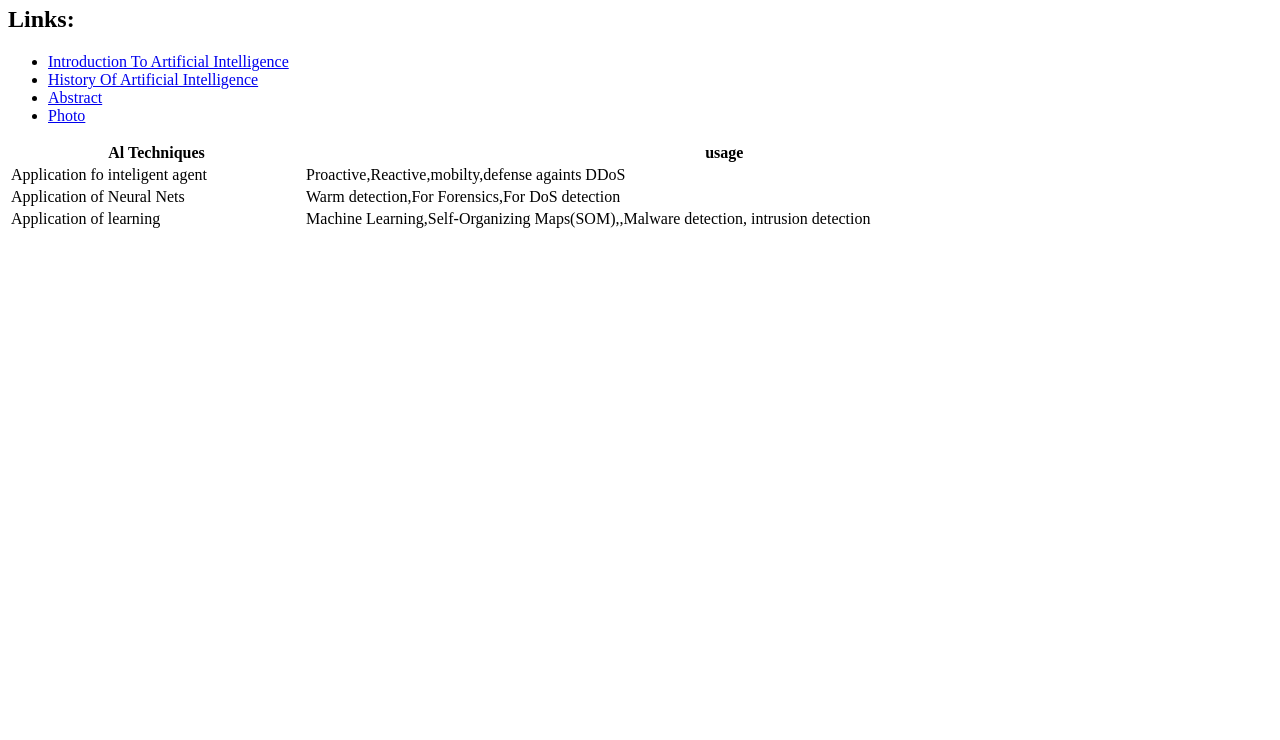
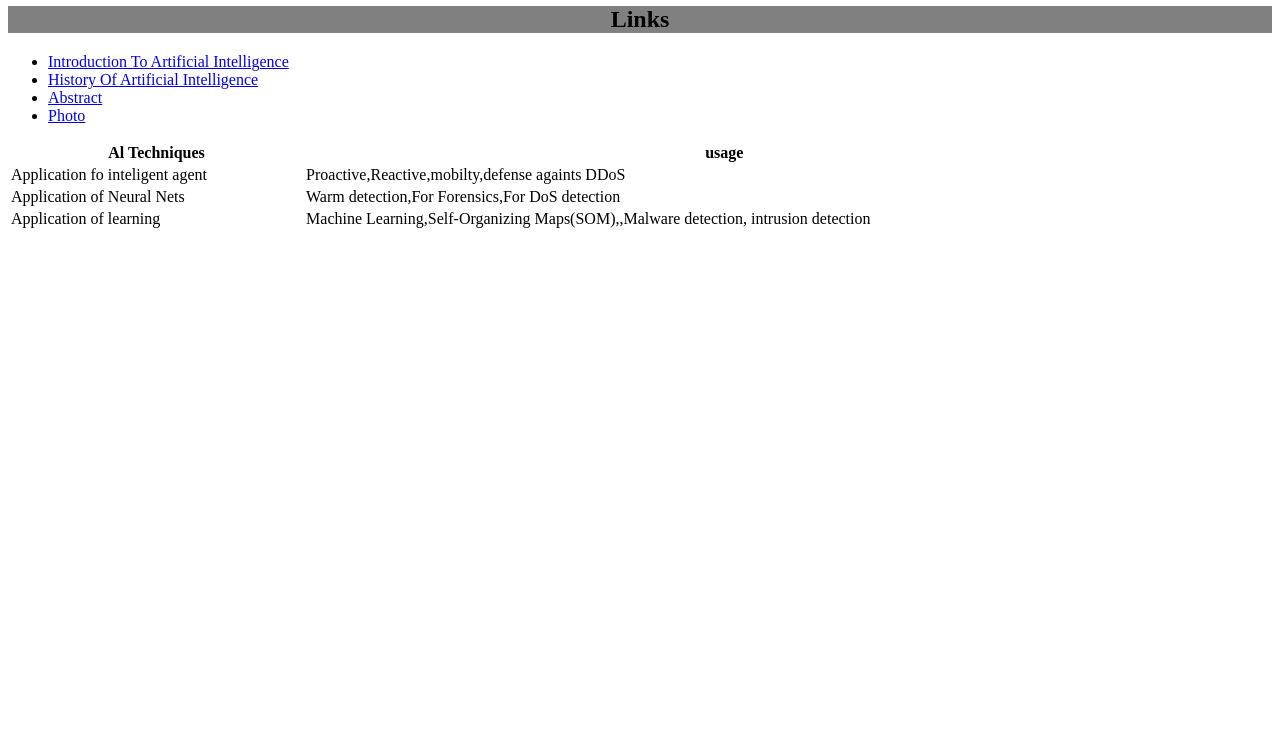
Before and after one commit to MohamedEmary/ece001, a plain HTML site: page table.html in a window 1280 px wide. Shown: the part 60-800 px from the top of the page. Drawn offline with Linux system fonts and the light colour scheme.

Commit message:
Update table.html

```diff
--- a/table.html
+++ b/table.html
@@ -2,7 +2,7 @@
 <body>
 <center><h1 style="background-color:DodgerBlue;">Table</h1></center>
 
-<h2> Links: </h2>
+<center><h2 style="background-color:grey;"> Links </h2></center>
 <ul>
 <li><a href="index.html">Introduction To Artificial Intelligence</a></li>
 <li><a href="history.html">History Of Artificial Intelligence</a></li>
```
